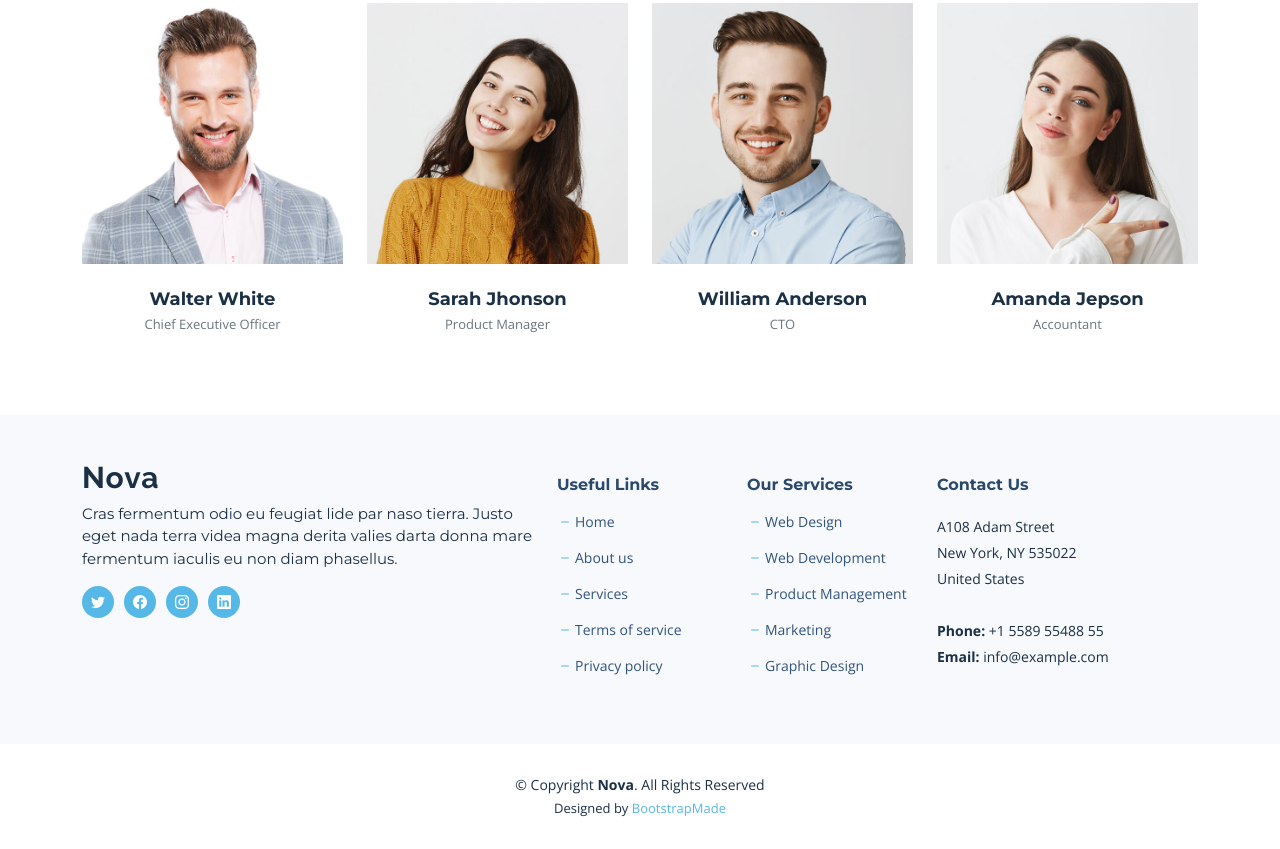
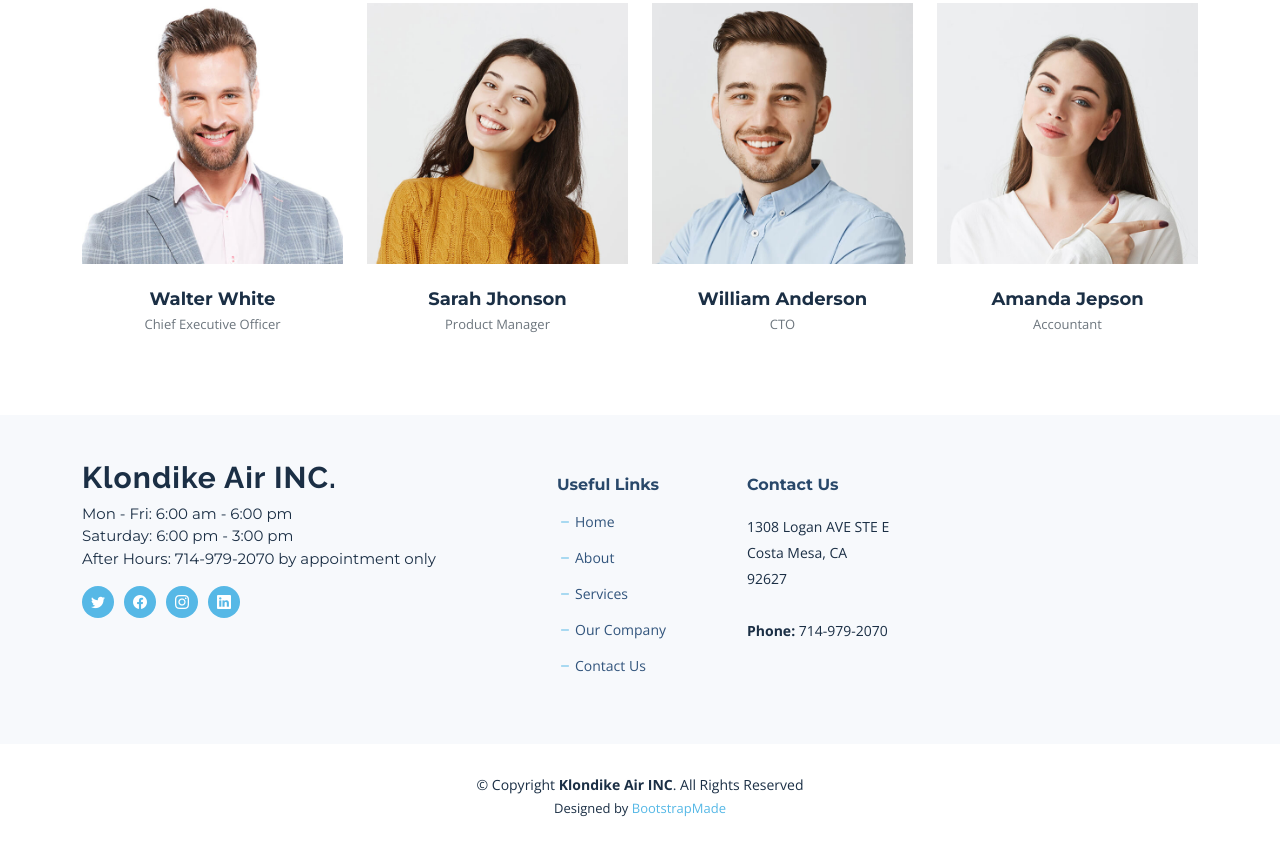
Before and after one commit to Harrison-Reich/11-18demo, a plain HTML site: page about.html in a window 1280 px wide. Shown: the part 2266-3115 px from the top of the page. Drawn offline with nearby package versions, Linux system fonts and the light colour scheme.

Commit message:
footer changes

```diff
--- a/about.html
+++ b/about.html
@@ -263,18 +263,18 @@
     </section><!-- End Team Section -->
 
   </main><!-- End #main -->
-
   <!-- ======= Footer ======= -->
   <footer id="footer" class="footer">
-
     <div class="footer-content">
       <div class="container">
         <div class="row gy-4">
           <div class="col-lg-5 col-md-12 footer-info">
             <a href="index.html" class="logo d-flex align-items-center">
-              <span>Nova</span>
+              <span>Klondike Air INC.</span>
             </a>
-            <p>Cras fermentum odio eu feugiat lide par naso tierra. Justo eget nada terra videa magna derita valies darta donna mare fermentum iaculis eu non diam phasellus.</p>
+            <p>Mon - Fri: 6:00 am - 6:00 pm </p>
+            <p>Saturday: 6:00 pm - 3:00 pm</p>
+            <p>After Hours: 714-979-2070 by appointment only</p>
             <div class="social-links d-flex  mt-3">
               <a href="#" class="twitter"><i class="bi bi-twitter"></i></a>
               <a href="#" class="facebook"><i class="bi bi-facebook"></i></a>
@@ -282,49 +282,32 @@
               <a href="#" class="linkedin"><i class="bi bi-linkedin"></i></a>
             </div>
           </div>
-
           <div class="col-lg-2 col-6 footer-links">
             <h4>Useful Links</h4>
             <ul>
               <li><i class="bi bi-dash"></i> <a href="#">Home</a></li>
-              <li><i class="bi bi-dash"></i> <a href="#">About us</a></li>
-              <li><i class="bi bi-dash"></i> <a href="#">Services</a></li>
-              <li><i class="bi bi-dash"></i> <a href="#">Terms of service</a></li>
-              <li><i class="bi bi-dash"></i> <a href="#">Privacy policy</a></li>
+              <li><i class="bi bi-dash"></i> <a href="about.html">About</a></li>
+              <li><i class="bi bi-dash"></i> <a href="services.html">Services</a></li>
+              <li><i class="bi bi-dash"></i> <a href="team.html">Our Company</a></li>
+              <li><i class="bi bi-dash"></i> <a href="contact.html">Contact Us</a></li>
             </ul>
           </div>
-
-          <div class="col-lg-2 col-6 footer-links">
-            <h4>Our Services</h4>
-            <ul>
-              <li><i class="bi bi-dash"></i> <a href="#">Web Design</a></li>
-              <li><i class="bi bi-dash"></i> <a href="#">Web Development</a></li>
-              <li><i class="bi bi-dash"></i> <a href="#">Product Management</a></li>
-              <li><i class="bi bi-dash"></i> <a href="#">Marketing</a></li>
-              <li><i class="bi bi-dash"></i> <a href="#">Graphic Design</a></li>
-            </ul>
-          </div>
-
           <div class="col-lg-3 col-md-12 footer-contact text-center text-md-start">
             <h4>Contact Us</h4>
             <p>
-              A108 Adam Street <br>
-              New York, NY 535022<br>
-              United States <br><br>
-              <strong>Phone:</strong> +1 5589 55488 55<br>
-              <strong>Email:</strong> info@example.com<br>
+              1308 Logan AVE STE E <br>
+              Costa Mesa, CA<br>
+              92627 <br><br>
+              <strong>Phone:</strong> 714-979-2070<br>
             </p>
-
           </div>
-
         </div>
       </div>
     </div>
-
     <div class="footer-legal">
       <div class="container">
         <div class="copyright">
-          &copy; Copyright <strong><span>Nova</span></strong>. All Rights Reserved
+          &copy; Copyright <strong><span>Klondike Air INC</span></strong>. All Rights Reserved
         </div>
         <div class="credits">
           <!-- All the links in the footer should remain intact. -->
```
Also changed, not shown: contact.html (+13 -30 lines), services.html (+13 -30 lines), team.html (+13 -30 lines).
